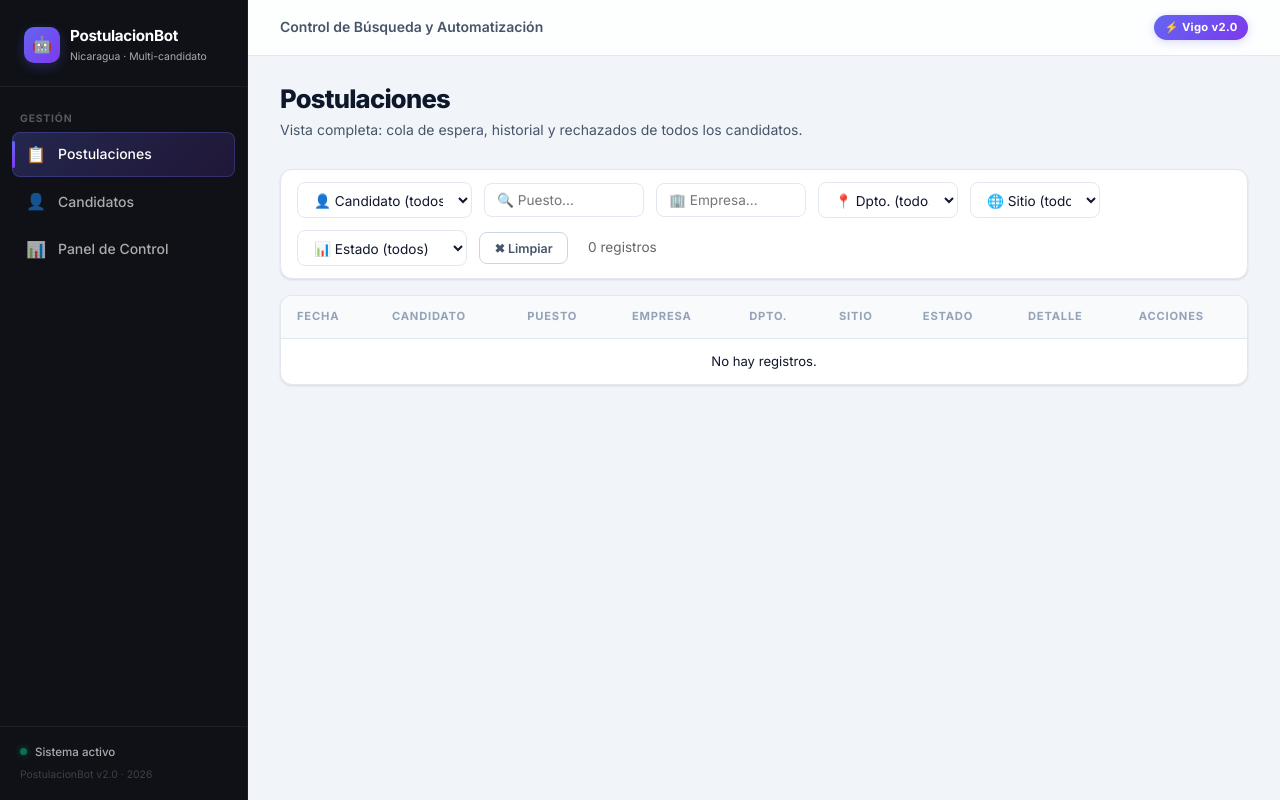
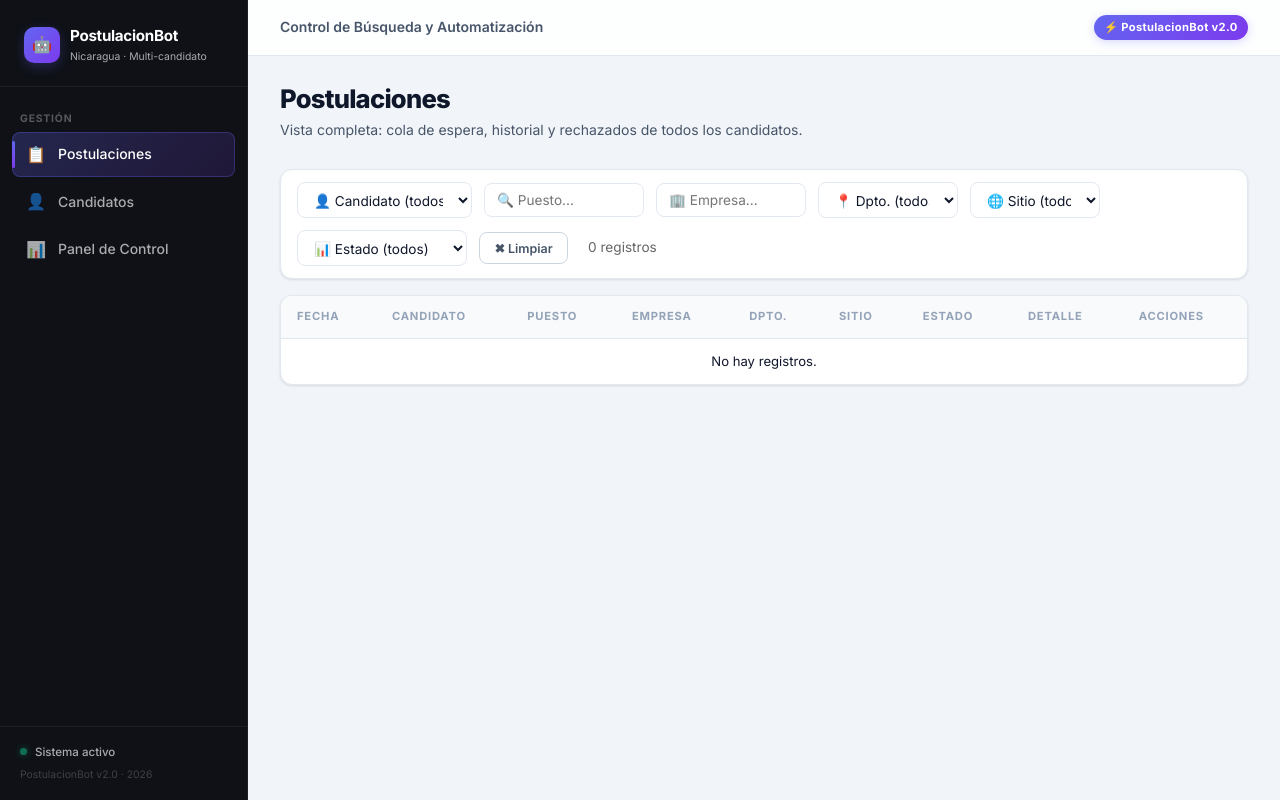
Before and after one commit to MiguelGotea/PostulacionBotVPS, a FastAPI app: page /applied in a window 1280 px wide. Run offline with FastAPI, Linux system fonts and the light colour scheme; data that the repository does not hold is empty; parts of the project's set-up code (start-up, migrations or seed data) failed here and were passed over.

Commit message:
fix: renombrar badge Vigo -> PostulacionBot v2.0

```diff
--- a/dashboard/templates/base.html
+++ b/dashboard/templates/base.html
@@ -58,7 +58,7 @@
         <header class="top-bar">
             <span class="top-bar-title">Control de Búsqueda y Automatización</span>
             <div class="top-bar-badges">
-                <span class="version-badge">⚡ Vigo v2.0</span>
+                <span class="version-badge">⚡ PostulacionBot v2.0</span>
             </div>
         </header>
 
```
